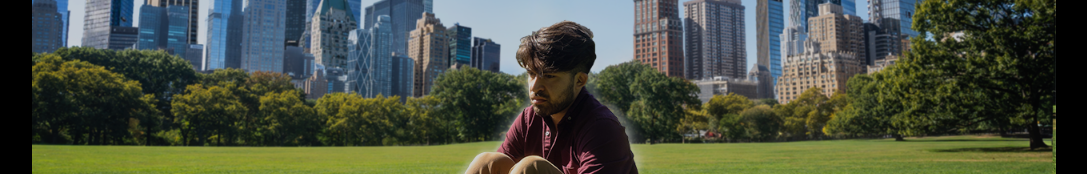
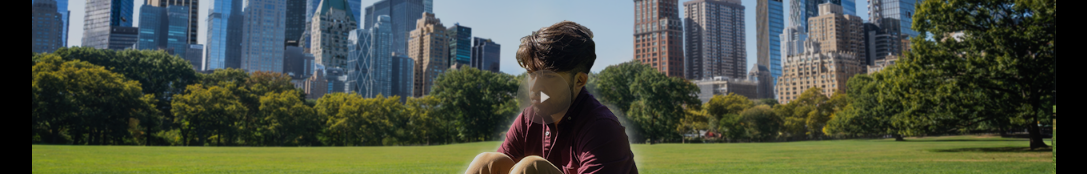
Before and after one commit to dseals3/film-code-portfolio, a Next.js app: page /projects/for-those-who-feel-like-giving-up in a window 1280 px wide. Shown: the part 223-397 px from the top of the page, without its empty margins (96-1183 px from the left). Built offline with nearby package versions, Linux system fonts and the light colour scheme.

Commit message:
made play btn always visible to show playability with less confusion

```diff
--- a/app/components/VideoPlayer.tsx
+++ b/app/components/VideoPlayer.tsx
@@ -25,13 +25,13 @@ export default function VideoPlayer({ src, thumbnail }: Props) {
           />
 
           {/* Play button overlay */}
-          <div className="absolute inset-0 flex items-center justify-center">
+          <div className="absolute inset-0 flex items-center justify-center pointer-events-none">
             <div
               className="
-                w-16 h-16 rounded-full bg-white/10 backdrop-blur-md border border-white/20
+                w-16 h-16 rounded-full bg-white/10 backdrop-blur-md
                 flex items-center justify-center
-                opacity-0 scale-85
-                group-hover:opacity-100 group-hover:scale-100
+                opacity-70 scale-85 border border-white/10
+                group-hover:opacity-100 group-hover:scale-100 group-hover:border-white/20
                 transition-all duration-300 ease-out
               "
             >
```
